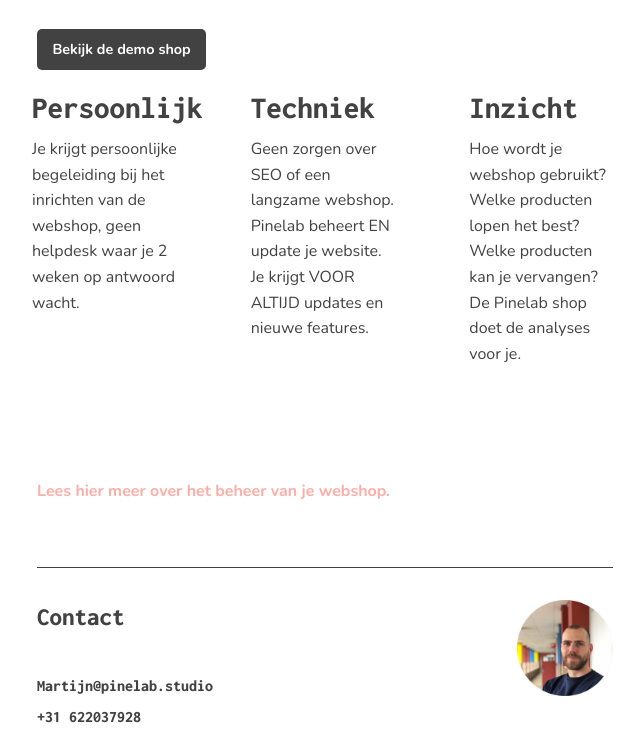
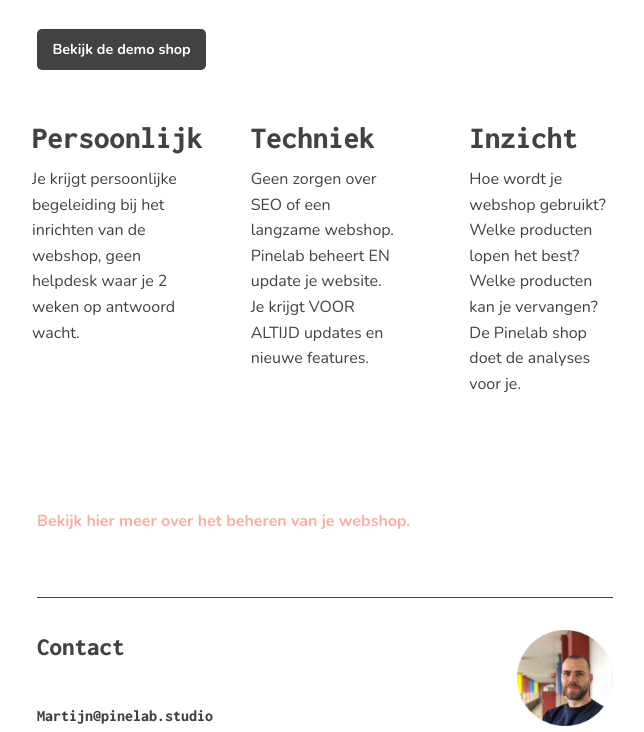
Before and after one commit to martijnvdbrug/pinelab.studio, an Eleventy site: page posts/1-webshop.html in a window 1280 px wide. Shown: the part 804-1536 px from the top of the page, without its empty margins (315-959 px from the left). Built offline with nearby package versions, Linux system fonts and the light colour scheme; Eleventy itself is replaced by a stand-in of ours; files that its build step writes are made by us from their sources.

Commit message:
Added link to webshop tutorial videos on youtube

```diff
--- a/posts/1-webshop.html
+++ b/posts/1-webshop.html
@@ -16,7 +16,7 @@
 
     <a href="https://pinelab-demo-shop.netlify.app/" target="_blank" class="button">Bekijk de demo shop</a>
 
-    <div class="grid-x small-up-1 medium-up-1 large-up-3 grid-margin-x">
+    <div class="grid-x small-up-1 medium-up-1 large-up-3 grid-margin-x" style="margin-top: 30px;">
         <div class="cell">
             <h3>Persoonlijk</h3>
             <p>Je krijgt persoonlijke begeleiding bij het inrichten van de webshop, geen helpdesk waar je 2 weken op
@@ -62,7 +62,7 @@
     <br>
     <br>
 
-    <a href="/webshop/beheer">Lees hier meer over het beheer van je webshop.</a>
+    <a href="https://www.youtube.com/channel/UCYPTytLzrZA8qhpO3tDds2w" target="_blank">Bekijk hier meer over het beheren van je webshop.</a>
 
 
 </section>
```
